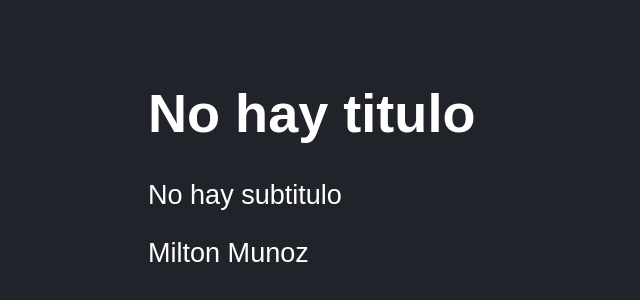
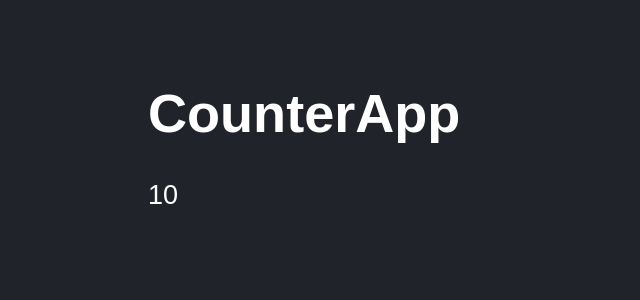
Before and after one commit to GenerationMilton/react-vite-init, a React (Vite) app: page / in a window 1280 px wide. Shown: the part 102-402 px from the top of the page, without its empty margins (0-640 px from the left). Built offline with nearby package versions, Linux system fonts and the light colour scheme.

Commit message:
task counterApp

```diff
--- /dev/null
+++ b/src/CounterApp.jsx
@@ -0,0 +1,14 @@
+import PropTypes from "prop-types"
+
+export const CounterApp = ({value}) => {
+  return (
+    <>
+      <h1>CounterApp</h1>
+      {value}
+    </>
+  )
+}
+
+CounterApp.propTypes={
+    value:PropTypes.number.isRequired
+}
--- a/src/main.jsx
+++ b/src/main.jsx
@@ -1,13 +1,14 @@
 import React from 'react';
 import ReactDOM from 'react-dom/client';
 
-import { FirstApp } from './FirstApp';
 //import HelloWorldApp from './HelloWorldApp';
 // import HelloWorldApp from './HelloWorldApp';
+import { CounterApp } from './CounterApp';
 import './styles.css';
 
 ReactDOM.createRoot( document.getElementById('root')).render(
     <React.StrictMode>
-        <FirstApp />
+        {/* <FirstApp /> */}
+        <CounterApp value={10}/>
     </React.StrictMode>
 );
```
